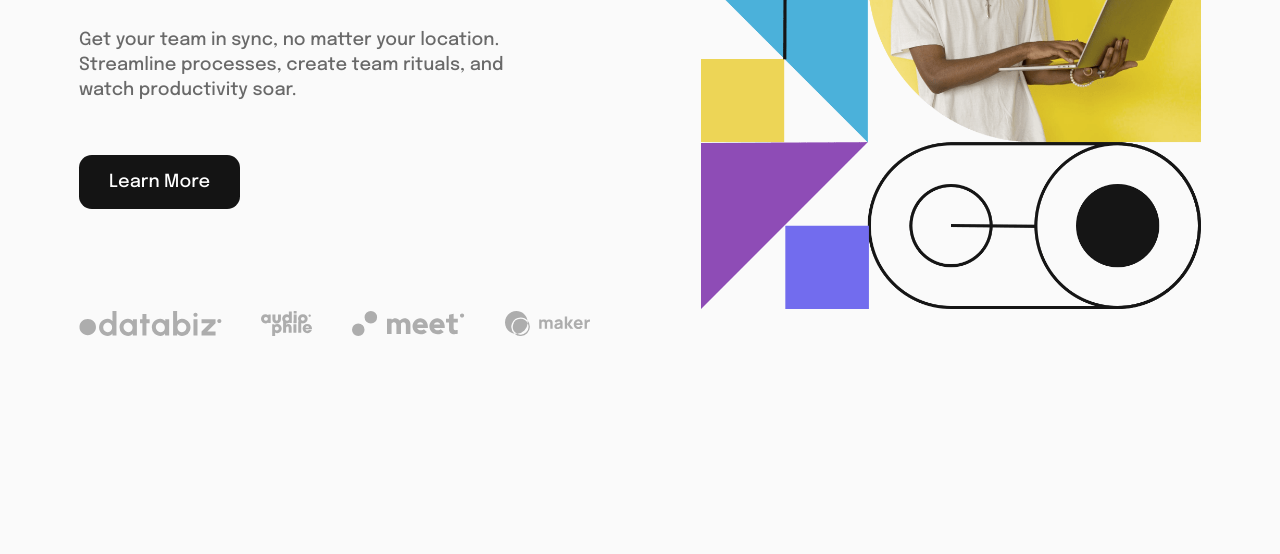
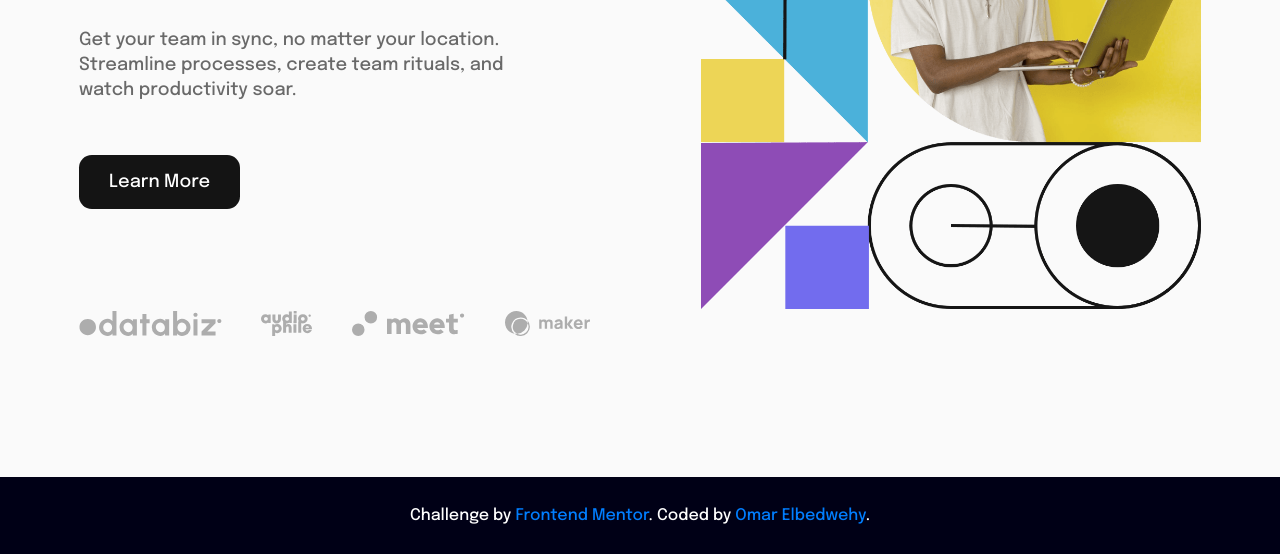
Before and after one commit to OmarElbedwehy/Intro-section-with-dropdown-navigation, a plain HTML site: page index.html in a window 1280 px wide. Shown: the part 460-1014 px from the top of the page. Before the commit the page ends 887 px from the top, so only its background shows below. Drawn offline with Linux system fonts and the light colour scheme.

Commit message:
Project File

```diff
--- a/index.html
+++ b/index.html
@@ -98,14 +98,12 @@
     </div>
   </div>
 
-  <!--
-
-
-
-  <div class="attribution">
-    Challenge by <a href="https://www.frontendmentor.io?ref=challenge" target="_blank">Frontend Mentor</a>.
-    Coded by <a href="#">Your Name Here</a>.
-  </div> -->
+  <footer>
+    <div class="attribution">
+      Challenge by <a href="https://www.frontendmentor.io?ref=challenge" target="_blank">Frontend Mentor</a>.
+      Coded by <a href="#">Omar Elbedwehy</a>.
+    </div>
+  </footer>
   <script src="main.js" charset="utf-8"></script>
 </body>
 </html>
--- a/main.js
+++ b/main.js
@@ -51,7 +51,6 @@ document.getElementById('mobile-comp-link-2').onclick = function() {
 }
 
 document.getElementById('toggle').onclick = function() {
-  // document.getElementById('mobile-nav').style.right = '0';
   document.getElementById('mobile-nav').style.display = 'block';
   document.getElementById('mobile-nav').style.width = '65%';
   document.getElementById('model-opacity').style.display = 'block';
--- a/style.css
+++ b/style.css
@@ -228,6 +228,27 @@ header .desktop-sign button:last-child:hover{
   height: 25px;
 }
 
+footer{
+  background-color: #000016;
+  width: 100%;
+  padding: 30px;
+  text-align: center;
+  margin-top: 50px;
+  font-size: 1rem;
+  color: #fff;
+}
+
+footer a{
+  color: #007eff;
+  text-decoration: none;
+  transition: 0.3s;
+}
+
+footer a:hover{
+  color: hsl(0, 0%, 41%);
+  border-bottom: 1px solid hsl(0, 0%, 41%);
+}
+
 @media (max-width: 1214px) {
   .container .main-content{
     max-width: 44%;
```
